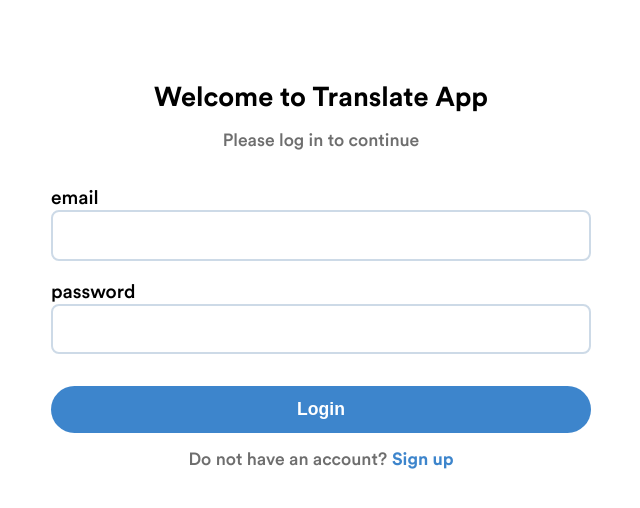
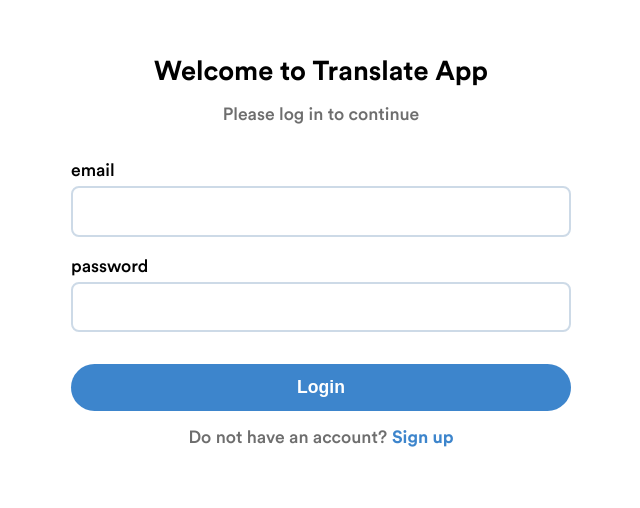
Before and after one commit to andreviallon/translate-app, a Next.js app: page /login in a window 1280 px wide. Shown: the part 116-624 px from the top of the page, without its empty margins (319-959 px from the left). Built offline with nearby package versions, Linux system fonts and the light colour scheme.

Commit message:
WIP: continue styling login form

```diff
--- a/components/LoginForm.tsx
+++ b/components/LoginForm.tsx
@@ -4,7 +4,6 @@ import { GlobalStyles } from "../core/global";
 import { ThemeProvider } from "styled-components";
 import { lightTheme } from "../core/theme";
 import { Formik, Field, Form } from 'formik';
-import { Theme } from '../context/theme/ThemeState';
 
 interface Values {
     email: string;
@@ -39,7 +38,7 @@ const Info = styled.span`
 const FormikStyles = styled.div`
     display: flex;
     flex-direction: column;
-    max-width: 600px;
+    max-width: 500px;
     margin: 0 auto;
 
     input {
@@ -52,9 +51,9 @@ const FormikStyles = styled.div`
 
 const Label = styled.label`
     display: flex;
-    font-size: 1.2rem;
+    font-size: 1.1rem;
     font-weight: 500;
-    margin: 1.2rem 0 0;
+    margin: 1.2rem 0 0.3rem;
 `;
 
 const Button = styled.button`
@@ -75,6 +74,10 @@ const Anchor = styled.a`
     margin-left: 0.3rem;
     font-weight: 600;
     cursor: pointer;
+`;
+
+const NoAccount = styled(Info)`
+    margin-bottom: 4rem;
 `;
 
 export default function LoginForm() {
@@ -104,7 +107,7 @@ export default function LoginForm() {
                                             </FormikStyles>
                                         </Form>
                                 </Formik>
-                                <Info>Do not have an account?<Anchor>Sign up</Anchor></Info>
+                                <NoAccount>Do not have an account?<Anchor>Sign up</Anchor></NoAccount>
                             </FlexContainer>
                         </Col>
                     </Row>
```
